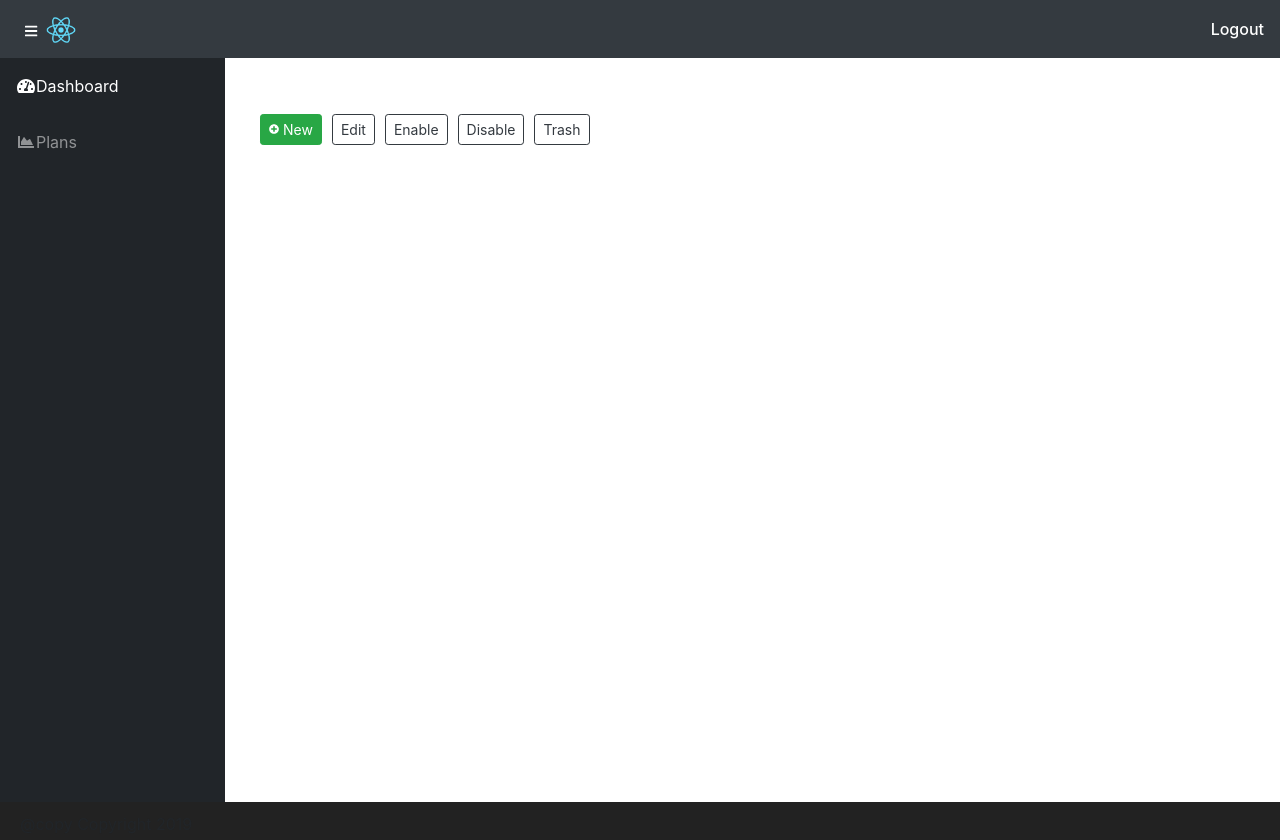
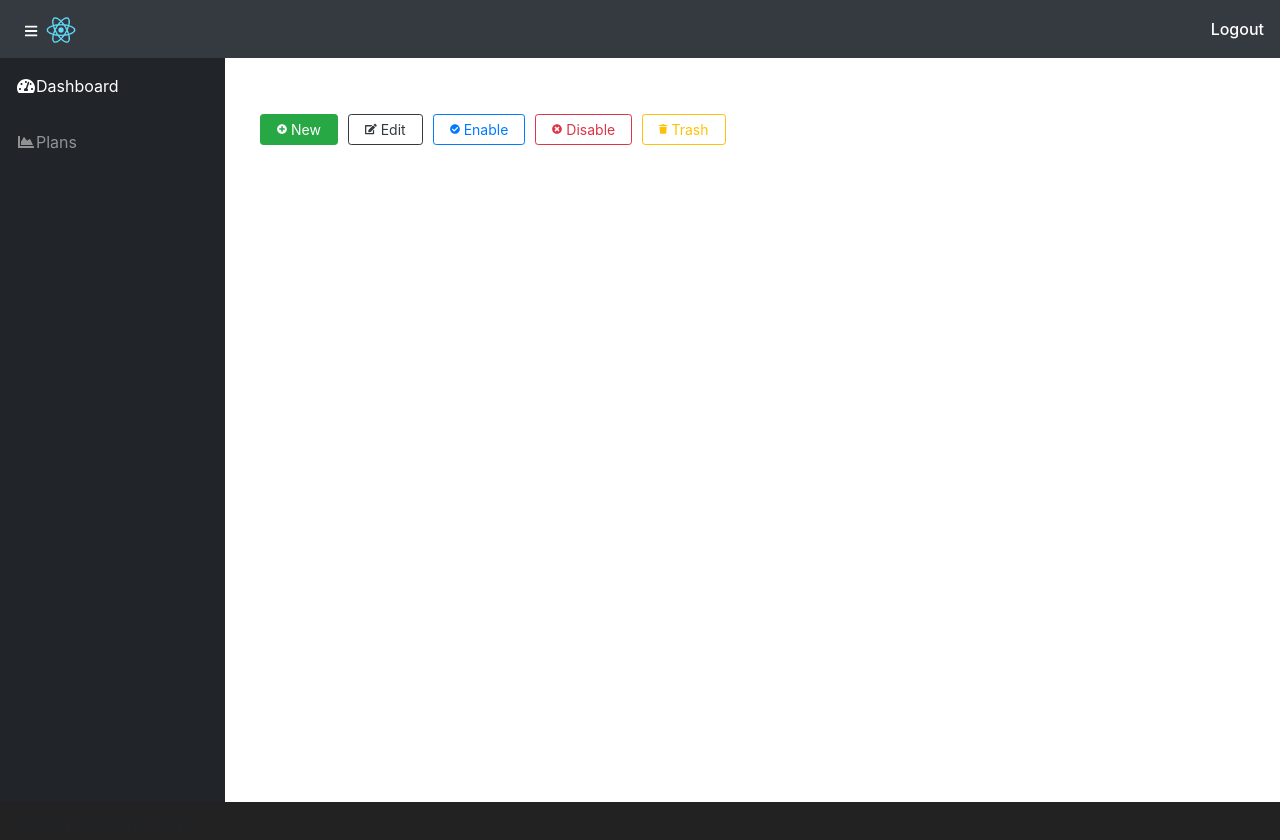
Before and after one commit to NickyWisenov/geo-location, a React (Create React App) app: page /account/dashboard in a window 1280 px wide. Built offline with nearby package versions, Linux system fonts and the light colour scheme; no server answers; sample sign-in values are in the browser's storage.

Commit message:
update UI

```diff
--- a/src/container/pages/DashboardPage/DashboardPage.js
+++ b/src/container/pages/DashboardPage/DashboardPage.js
@@ -92,13 +92,21 @@ class DashboardPage extends React.Component {
       <div className="page__dashboard mt-5 pt-2">
         <div className="btn-toolbar pb-2" role="toolbar" aria-label="Toolbar with button groups">
           <div className="mr-2" role="group" aria-label="First group">
-            <button type="button" className="btn btn-success btn-sm" onClick={this.handleNew}>
+            <button type="button" className="btn btn-success btn-sm px-3" onClick={this.handleNew}>
               <i className="fas fa-plus-circle pr-1"></i>
               New</button>
-            <button type="button" className="btn btn-outline-dark btn-sm">Edit</button>
-            <button type="button" className="btn btn-outline-dark btn-sm">Enable</button>
-            <button type="button" className="btn btn-outline-dark btn-sm">Disable</button>
-            <button type="button" className="btn btn-outline-dark btn-sm">Trash</button>
+            <button type="button" className="btn btn-outline-dark btn-sm px-3">
+              <i className="fas fa-edit pr-1"></i>
+              Edit</button>
+            <button type="button" className="btn btn-outline-primary btn-sm px-3">
+              <i className="fas fa-check-circle pr-1"></i>
+              Enable</button>
+            <button type="button" className="btn btn-outline-danger btn-sm px-3">
+              <i className="fas fa-times-circle pr-1"></i>
+              Disable</button>
+            <button type="button" className="btn btn-outline-warning btn-sm px-3">
+              <i className="fas fa-trash pr-1"></i>
+              Trash</button>
           </div>
         </div>
         {targets.length > 0 && (
@@ -150,14 +158,6 @@ class DashboardPage extends React.Component {
                   <input type='text' value={comment} onChange={this.changeComment} />
                 </div>
               </div>
-              <div className='field'>
-                <div className="field__left">
-                  <label>File:</label>
-                </div>
-                <div className="field__right">
-                  <a href="javascript:void();">Name from File On Server</a>
-                </div>
-              </div>
               <div className="field">
                 <Dropzone onDrop={this.changeFile}>
                   {({ getRootProps, getInputProps }) => (
@@ -173,8 +173,8 @@ class DashboardPage extends React.Component {
               </div>
             </div>
             <div className="modal__footer">
-              <button className="btn btn-success btn-sm" onClick={this.handleOK}>OK</button>
-              <button className="btn btn-dark btn-sm" onClick={this.handleClose}>Cancel</button>
+              <button className="btn btn-success btn-sm px-4" onClick={this.handleOK}>OK</button>
+              <button className="btn btn-dark btn-sm px-2" onClick={this.handleClose}>Cancel</button>
             </div>
           </Modal>
         )}
```
